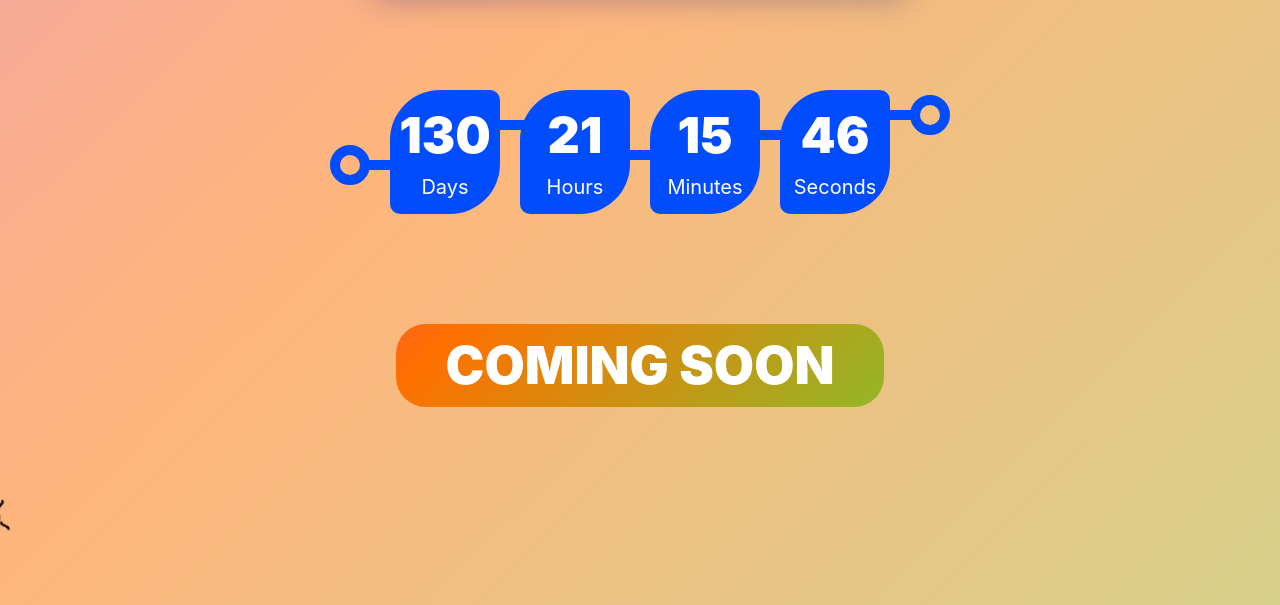
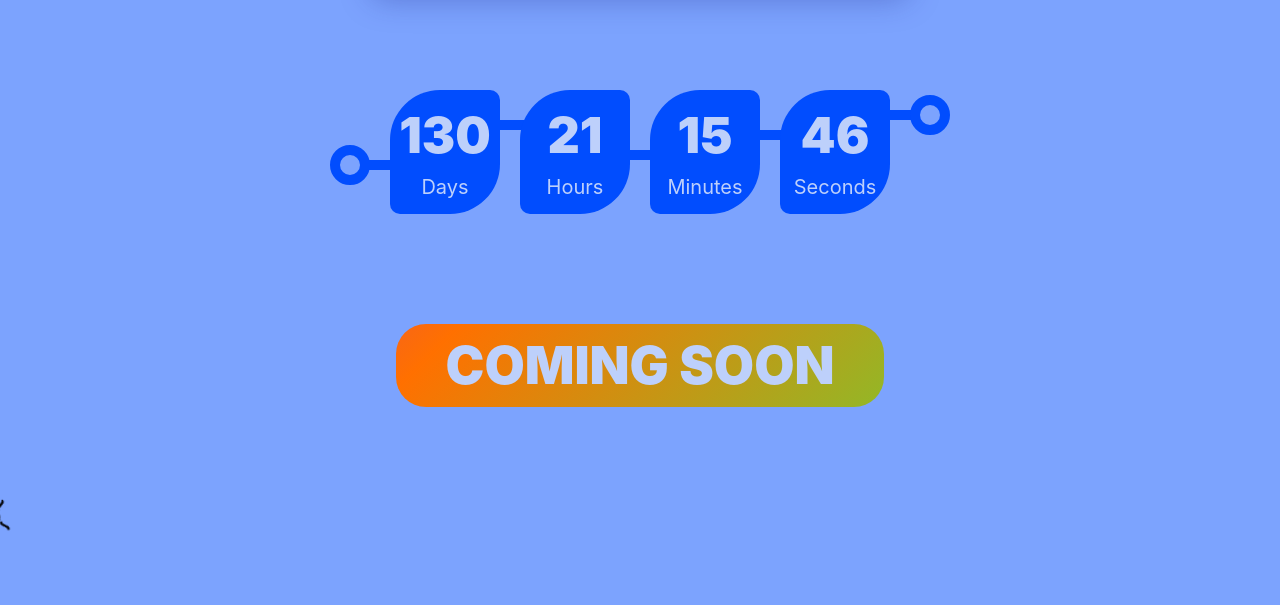
Before and after one commit to MikeCheek/naturalmente-tecnologici-2022, a Gatsby site: page / in a window 1280 px wide. Shown: the part 322-927 px from the top of the page. Built offline with nearby package versions, Linux system fonts and the light colour scheme; Gatsby itself is replaced by a stand-in of ours.

Commit message:
Fixed things

```diff
--- a/src/atoms/comingSoon/comingSoon.module.scss
+++ b/src/atoms/comingSoon/animatedText.module.scss
@@ -1,12 +1,11 @@
 .coming {
     font-size: 32px;
     font-weight: 900;
-    background: linear-gradient(-45deg, #5ddb3a, #ff7000, #b400ff, #000000);
+    background: linear-gradient(-45deg, var(--nt-green), var(--nt-orange), var(--nt-purple), var(--nt-black));
     background-size: 400% 400%;
     animation: gradient 10s ease infinite;
     padding: 5px 30px 5px;
     border-radius: 20px;
-    color: white;
     margin-bottom: 50px;
     margin-top: 50px;
     /*
--- /dev/null
+++ b/src/atoms/comingSoon/animatedText.tsx
@@ -0,0 +1,8 @@
+import React from 'react';
+import * as styles from './animatedText.module.scss';
+
+const AnimatedText = ({ text }: { text: string }) => {
+  return <h2 className={styles.coming}>{text}</h2>;
+};
+
+export default AnimatedText;
--- a/src/atoms/comingSoon/comingSoon.tsx
+++ /dev/null
@@ -1,8 +0,0 @@
-import React from 'react';
-import * as styles from './comingSoon.module.scss';
-
-const ComingSoon = () => {
-  return <h2 className={styles.coming}>COMING SOON</h2>;
-};
-
-export default ComingSoon;
--- a/src/components/hero/hero.tsx
+++ b/src/components/hero/hero.tsx
@@ -1,6 +1,6 @@
 import React, { useState } from 'react';
 import Bug from '../../atoms/bug/bug';
-import ComingSoon from '../../atoms/comingSoon/comingSoon';
+import AnimatedText from '../../atoms/comingSoon/animatedText';
 import Logo from '../../atoms/logo/logo';
 import Timer from '../timer/timer';
 import * as styles from './hero.module.scss';
@@ -11,7 +11,7 @@ const Hero = () => {
     <div className={styles.nt}>
       <Logo />
       {timer ? <Timer shutOffTimer={() => setTimer(false)} /> : null}
-      <ComingSoon />
+      <AnimatedText text={'COMING SOON'} />
       <Bug time={6500} />
       <Bug time={5050} bottom />
       <Bug time={4500} right />
--- a/src/components/timer/timer.module.scss
+++ b/src/components/timer/timer.module.scss
@@ -48,7 +48,6 @@ border-bottom-right-radius: 70% 60%;
 -moz-border-bottom-right-radius: 70% 50%;
 */
     background-color: var(--nt-blue);
-    color: #fff;
     width: 60px;
     font-size: 15px;
     @media screen and (min-width: 768px) {
--- a/src/styles/globals.scss
+++ b/src/styles/globals.scss
@@ -10,16 +10,21 @@
     --nt-transparent-purple: #b400ff83;
     --nt-black: #000000;
     --nt-transparent-black: #00000083;
+    --light-blue: #bdd0fb;
 }
 
 body {
     margin: 0;
     padding: 0;
-    width: 100vw;
+    width: 100%;
     overflow-x: hidden;
+    background-color: var(--nt-transparent-blue);
+    color: var(--light-blue);
+    /*
     background: linear-gradient( -45deg, var(--nt-transparent-green), var(--nt-transparent-orange), var(--nt-transparent-purple), var(--nt-transparent-black));
     background-size: 400% 400%;
     animation: gradient 10s ease infinite;
+    */
     font-family: 'Gill Sans', 'Gill Sans MT', Calibri, 'Trebuchet MS', sans-serif;
 }
 
```
